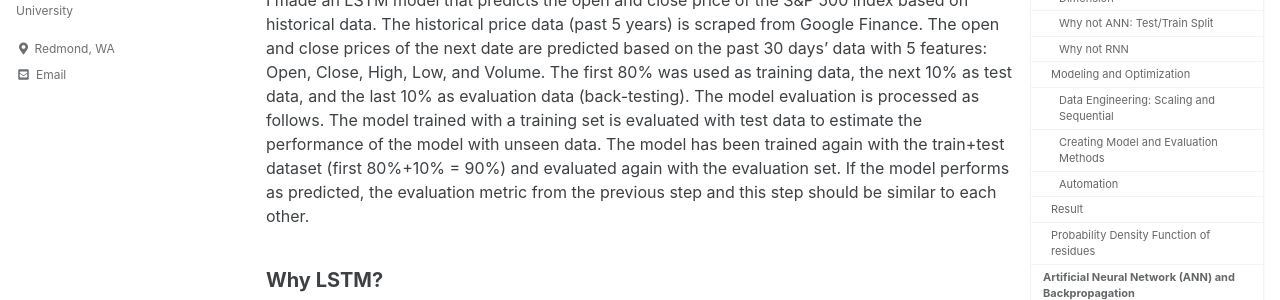
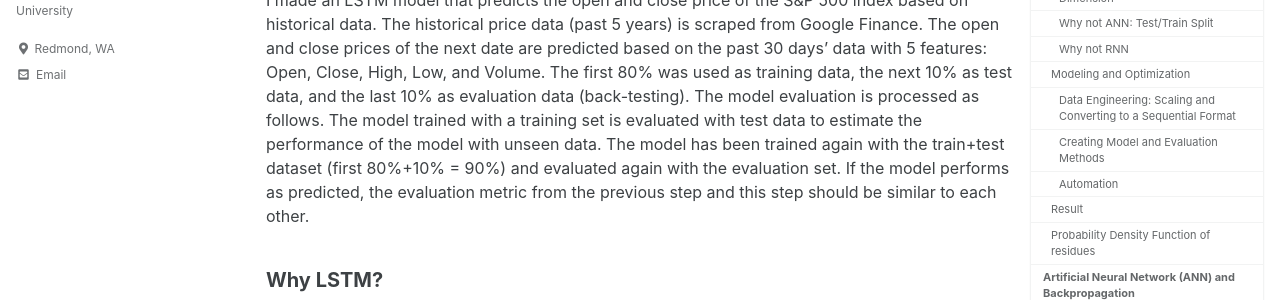
Before and after one commit to sangjunyoo-phd/sangjunyoo-phd.github.io, a Jekyll site: the page built from _pages/deeplearning.md, in a window 1280 px wide and 1400 px high. Shown: the part 248-548 px from the top of the window. Built offline with Jekyll 4.4.1, drawn with Linux system fonts in a browser that asks for light colours; cached includes are drawn as plain includes; some of the changed text lies outside the part shown.

Commit message:
Update deeplearning.md

````diff
--- a/_pages/deeplearning.md
+++ b/_pages/deeplearning.md
@@ -26,7 +26,7 @@ For example, I am dealing with sequential data that contains information from pa
 
 ## Modeling and Optimization
 
-### Data Engineering: Scaling and Sequential
+### Data Engineering: Scaling and Converting to a Sequential Format
 To feed data to the LSTM cells, the data should be converted to the "sequential" form. Define a function that takes data, features of interest, and number of timesteps and return the sequential format of the input data.
 
 ```ruby
````
